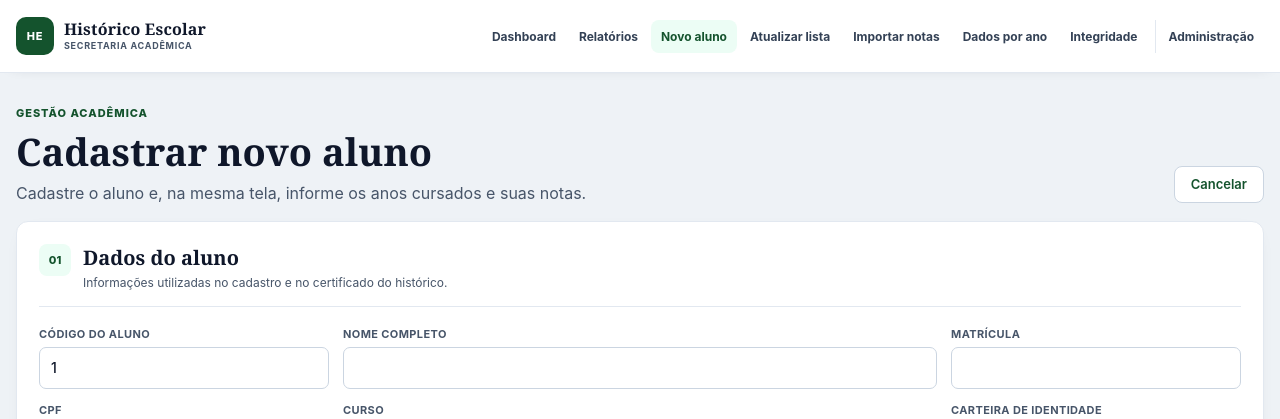
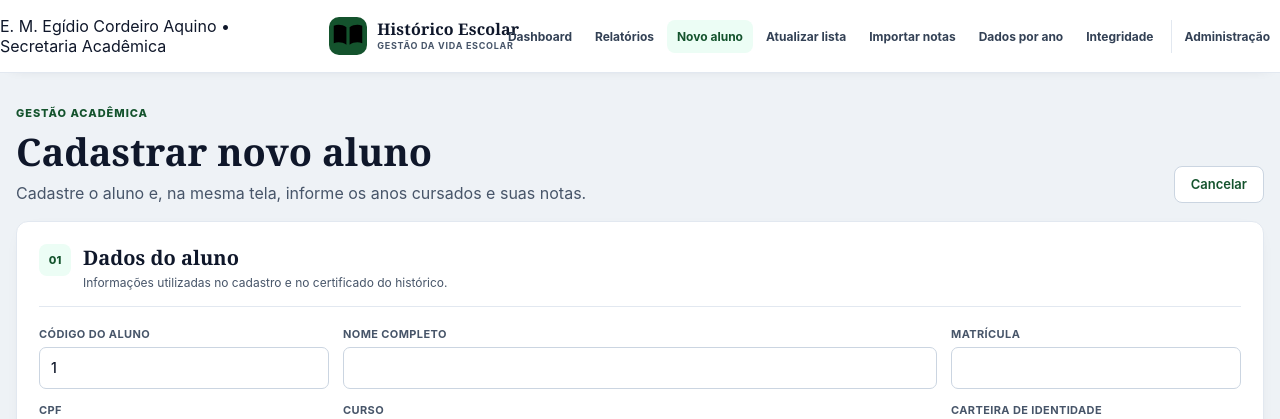
Before and after one commit to Paulo-Andre/historico_egidio, a Django app: page /aluno/novo/ in a window 1280 px wide. Shown: the top 419 px of the page. Run offline with Django 5.2, Linux system fonts and the light colour scheme; data that the repository does not hold is empty; parts of the project's set-up code (start-up, migrations or seed data) failed here and were passed over.

Commit message:
ui: deixa cabeçalho com identidade escolar

```diff
--- a/historico/templates/historico/base.html
+++ b/historico/templates/historico/base.html
@@ -6,17 +6,30 @@
   <meta name="viewport" content="width=device-width,initial-scale=1">
   <title>{% block title %}Histórico Escolar{% endblock %}</title>
 
-  <link rel="stylesheet" href="{% static 'historico/css/app.css' %}?v=20261010-04">
+  <link rel="stylesheet" href="{% static 'historico/css/app.css' %}?v=20261010-05">
   {% block extra_head %}{% endblock %}
 </head>
 <body>
 <header class="app-header">
+  <div class="school-strip">
+    <div class="school-strip__inner">
+      <span>E. M. Egídio Cordeiro Aquino</span>
+      <span class="school-strip__separator">•</span>
+      <span>Secretaria Acadêmica</span>
+    </div>
+  </div>
+
   <div class="app-header__inner">
     <a class="brand" href="{% url 'historico:inicio' %}" aria-label="Ir para o dashboard">
-      <span class="brand-mark">HE</span>
+      <span class="brand-mark" aria-hidden="true">
+        <svg viewBox="0 0 24 24" role="img" focusable="false">
+          <path d="M3 5.5c2.7-.9 5.4-.7 8 1v11c-2.6-1.7-5.3-1.9-8-1V5.5Zm18 0c-2.7-.9-5.4-.7-8 1v11c2.6-1.7 5.3-1.9 8-1V5.5Z"/>
+          <path d="M12 6.5v11"/>
+        </svg>
+      </span>
       <span class="brand-copy">
         <strong>Histórico Escolar</strong>
-        <small>Secretaria acadêmica</small>
+        <small>Gestão da vida escolar</small>
       </span>
     </a>
 
```
